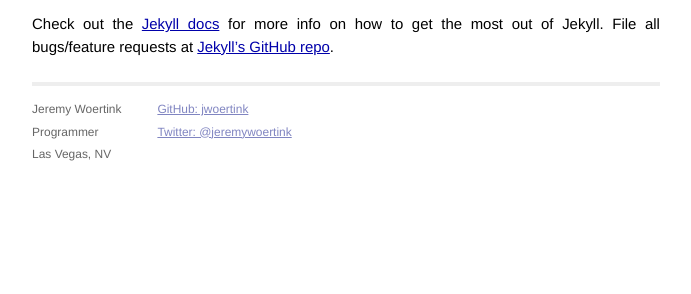
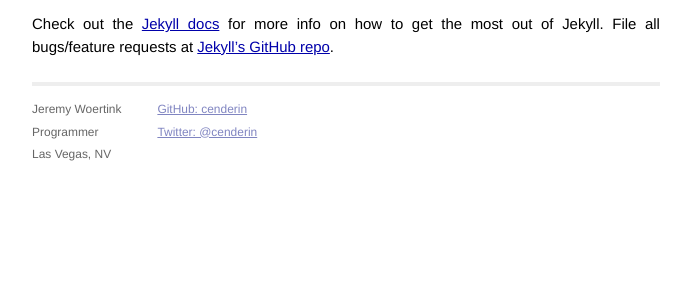
Before and after one commit to cenderin/cenderin.github.io, a Jekyll site: the page built from _posts/2013-10-07-welcome-to-jekyll.markdown, in a window 1280 px wide. Shown: the part 411-705 px from the top of the page, without its empty margins (294-985 px from the left). Built offline with Jekyll 4.4.1, drawn with Linux system fonts in a browser that asks for light colours; Markdown is read by kramdown in place of the engine named in the settings.

```diff
--- a/_layouts/default.html
+++ b/_layouts/default.html
@@ -33,8 +33,8 @@
             </div>
             <div class="contact">
               <p>
-                <a href="https://github.com/jwoertink">GitHub: jwoertink</a><br />
-                <a href="https://twitter.com/jeremywoertink">Twitter: @jeremywoertink</a><br />
+                <a href="https://github.com/cenderin">GitHub: cenderin</a><br />
+                <a href="https://twitter.com/cenderin">Twitter: @cenderin</a><br />
               </p>
             </div>
           </div>
```
